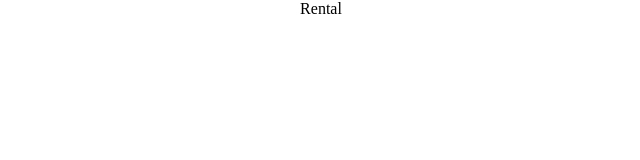
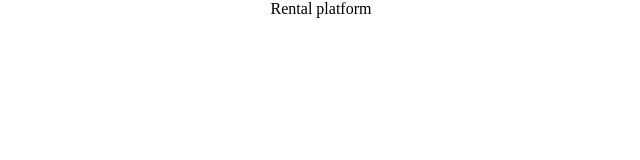
Before and after one commit to 3dw1nM0535/rental, a React app: page / in a window 1280 px wide. Shown: the full height of the page, 319-959 px from the left. Built offline with nearby package versions, Linux system fonts and the light colour scheme.

Commit message:
static files

```diff
--- a/src/client/App.js
+++ b/src/client/App.js
@@ -2,5 +2,5 @@
 import './app.css';
 
 export default () => (
-  <div>Rental</div>
+  <div>Rental platform</div>
 );
```
Also changed, not shown: public/index.html (+5 -5 lines).
